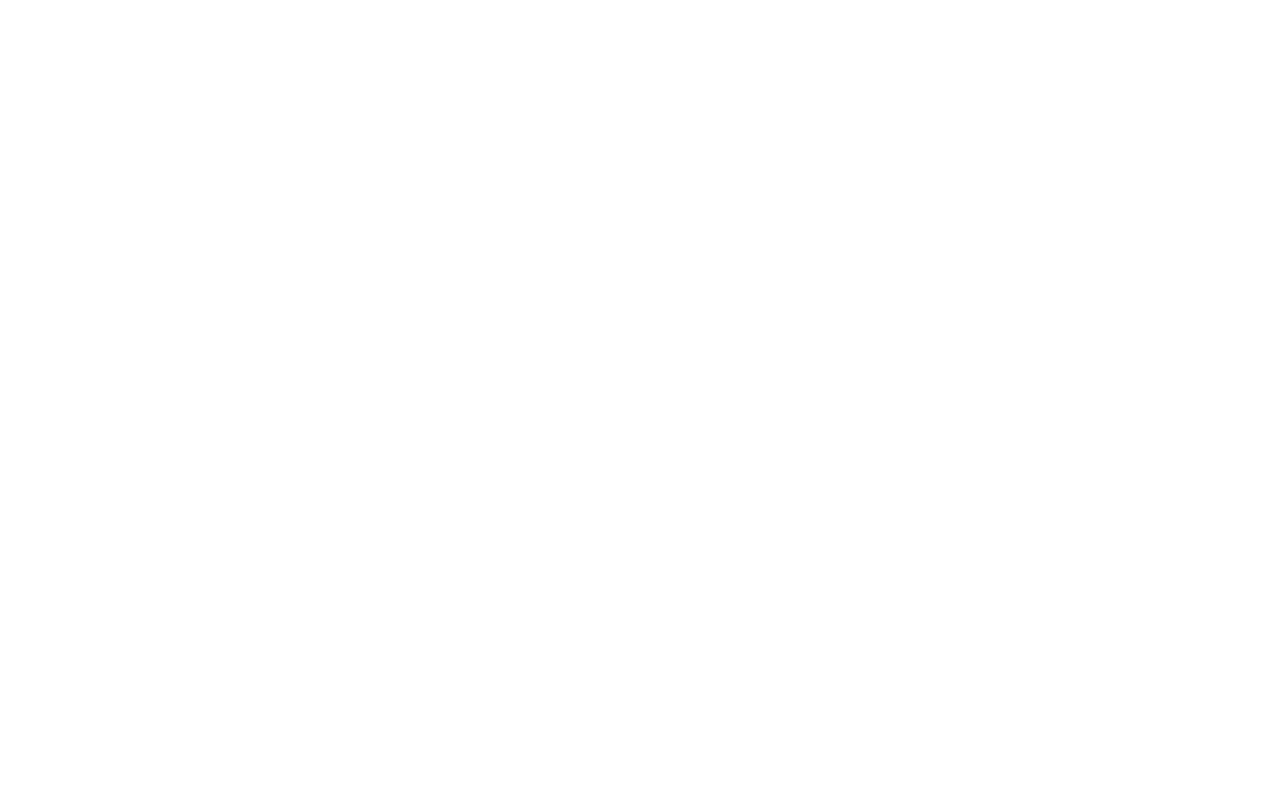
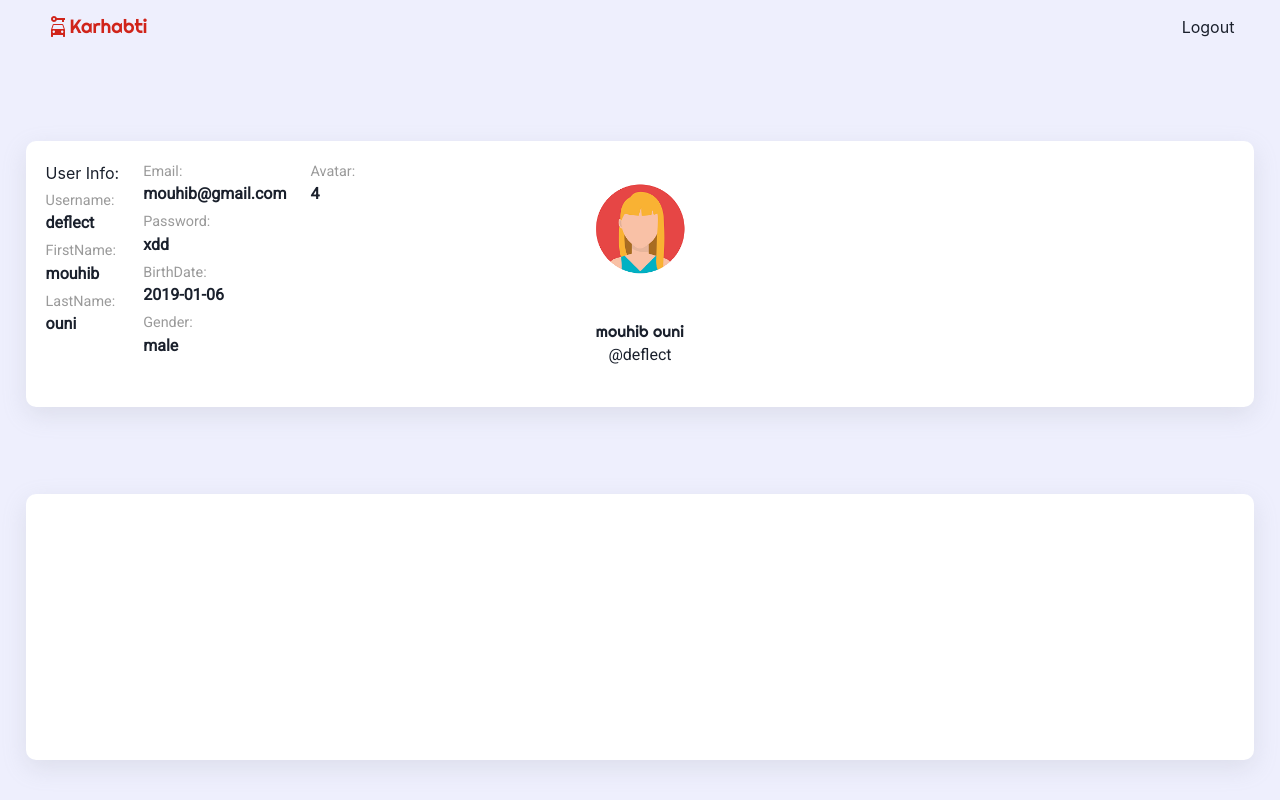
Before and after one commit to mmouhib/Karhabti, a React (Vite) app in the folder Karhabti.WebClient/Karhabti/: page /profile in a window 1280 px wide. Before the commit this address had no page. Built offline with nearby package versions, Linux system fonts and the light colour scheme.

Commit message:
Add profile and related components.

```diff
--- a/Karhabti.WebClient/Karhabti/src/App.tsx
+++ b/Karhabti.WebClient/Karhabti/src/App.tsx
@@ -4,8 +4,9 @@
 import CarSubmit from './routes/carSubmit';
 import { BrowserRouter, Route, Routes } from 'react-router-dom';
 import Avatar from './routes/avatar';
-import OutletWrapper from './components/_global/outlet/outletWrapper';
-import UserDataContextProvider from './context/userContext';
+import Outlet from './components/_global/outlet/outletWrapper';
+import UserContextProvider from './context/userContext';
+import Profile from './routes/profile';
 
 export default function App() {
 	return (
@@ -15,9 +16,9 @@
 				<Route
 					path="signup"
 					element={
-						<UserDataContextProvider>
-							<OutletWrapper />
-						</UserDataContextProvider>
+						<UserContextProvider>
+							<Outlet />
+						</UserContextProvider>
 					}
 				>
 					<Route path="" element={<Signup />} />
@@ -25,6 +26,7 @@
 				</Route>
 				<Route path="login" element={<Login />} />
 				<Route path="add-car" element={<CarSubmit />} />
+				<Route path="profile" element={<Profile />} />
 			</Routes>
 		</BrowserRouter>
 	);
--- /dev/null
+++ b/Karhabti.WebClient/Karhabti/src/components/profile/carDetails/carDetails.scss
@@ -0,0 +1,7 @@
+.car-details-container {
+  width: 100%;
+  height: 35%;
+  background-color: white;
+  border-radius: 10px;
+  box-shadow: rgba(149, 157, 165, 0.2) 0 8px 24px;
+}
--- /dev/null
+++ b/Karhabti.WebClient/Karhabti/src/components/profile/carDetails/carDetails.tsx
@@ -0,0 +1,6 @@
+import './carDetails.scss';
+import { ICarSubmitData } from '../../../types/types';
+
+export default function CarDetails({ data }: { data: ICarSubmitData }) {
+	return <div className="car-details-container"></div>;
+}
--- /dev/null
+++ b/Karhabti.WebClient/Karhabti/src/components/profile/detail/detail.scss
@@ -0,0 +1,15 @@
+.profile-detail-section {
+  font-family: Roboto, sans-serif;
+
+  & .label {
+    font-weight: 500;
+    color: #9a9a9a;
+    text-transform: capitalize;
+    font-size: 0.9em;
+  }
+
+  & .content {
+    font-weight: 600;
+  }
+
+}
--- /dev/null
+++ b/Karhabti.WebClient/Karhabti/src/components/profile/detail/detail.tsx
@@ -0,0 +1,15 @@
+import './detail.scss';
+
+interface IProfileDetailProps {
+	label: string;
+	content: string;
+}
+
+export default function ProfileDetail(props: IProfileDetailProps) {
+	return (
+		<div className="profile-detail-section">
+			<p className="label">{props.label}:</p>
+			<p className="content">{props.content}</p>
+		</div>
+	);
+}
--- /dev/null
+++ b/Karhabti.WebClient/Karhabti/src/components/profile/nav/nav.scss
@@ -0,0 +1,8 @@
+.profile-nav-container {
+  width: 100%;
+  display: flex;
+  align-items: center;
+  justify-content: space-between;
+  padding: 0 20px;
+  height: 7%;
+}
--- /dev/null
+++ b/Karhabti.WebClient/Karhabti/src/components/profile/nav/nav.tsx
@@ -0,0 +1,11 @@
+import './nav.scss';
+import Logo from '../../_global/logo/logo';
+
+export default function ProfileNav() {
+	return (
+		<nav className="profile-nav-container">
+			<Logo />
+			<p>Logout</p>
+		</nav>
+	);
+}
--- /dev/null
+++ b/Karhabti.WebClient/Karhabti/src/components/profile/userSection/userSection.scss
@@ -0,0 +1,68 @@
+.user-section-container {
+  display: flex;
+  align-items: center;
+  justify-content: space-between;
+  width: 100%;
+  height: 35%;
+  background-color: white;
+  border-radius: 10px;
+  box-shadow: rgba(149, 157, 165, 0.2) 0 8px 24px;
+
+  & .info-section {
+    width: 30%;
+    height: 100%;
+    display: flex;
+    align-items: flex-start;
+    justify-content: start;
+    flex-direction: column;
+    flex-wrap: wrap;
+    padding: 20px;
+    gap: 5px;
+  }
+
+  & .avatar-section {
+    width: 30%;
+    height: 100%;
+    display: flex;
+    align-items: center;
+    justify-content: space-around;
+    flex-direction: column;
+    flex-wrap: wrap;
+    padding: 20px;
+    gap: 5px;
+
+    & img {
+      width: 30%;
+    }
+
+    & .names-container {
+      display: flex;
+      align-items: center;
+      justify-content: center;
+      flex-direction: column;
+
+      & .full-name {
+        font-family: 'Righteous', cursive;
+      }
+
+      & .username {
+        font-family: Roboto, sans-serif;
+      }
+    }
+  }
+
+  & .share-section {
+    width: 30%;
+    height: 100%;
+    display: flex;
+    align-items: flex-start;
+    justify-content: start;
+    flex-direction: column;
+    flex-wrap: wrap;
+    padding: 20px;
+    gap: 5px;
+
+  }
+
+
+}
--- /dev/null
+++ b/Karhabti.WebClient/Karhabti/src/components/profile/userSection/userSection.tsx
@@ -0,0 +1,58 @@
+import './userSection.scss';
+import { IUserSubmit } from '../../../types/types';
+import ProfileDetail from '../detail/detail';
+// image imports
+import AvatarOne from '../../../assets/avatars/1.png';
+import AvatarTwo from '../../../assets/avatars/2.png';
+import AvatarThree from '../../../assets/avatars/3.png';
+import AvatarFour from '../../../assets/avatars/4.png';
+import AvatarFive from '../../../assets/avatars/5.png';
+import AvatarSix from '../../../assets/avatars/6.png';
+import AvatarSeven from '../../../assets/avatars/7.png';
+import AvatarEight from '../../../assets/avatars/8.png';
+import AvatarNine from '../../../assets/avatars/9.png';
+
+const Avatars = [
+	AvatarOne,
+	AvatarTwo,
+	AvatarThree,
+	AvatarFour,
+	AvatarFive,
+	AvatarSix,
+	AvatarSeven,
+	AvatarEight,
+	AvatarNine,
+];
+
+export default function UserSection({ data }: { data: IUserSubmit }) {
+	return (
+		<div className="user-section-container">
+			<div className="info-section">
+				<p>User Info:</p>
+				{Object.keys(data).map((key: string, index: number) => {
+					return (
+						// @ts-ignore
+						<ProfileDetail key={index} label={key} content={data[key]} />
+					);
+				})}
+			</div>
+			<div className="avatar-section">
+				<img
+					src={
+						Avatars.length == 1
+							? Avatars[0]
+							: Avatars[parseInt(data.avatar)]
+					}
+					alt="avatar"
+				/>
+				<div className="names-container">
+					<p className="full-name">
+						{data.firstName + ' ' + data.lastName}
+					</p>
+					<p className="username">{'@' + data.username}</p>
+				</div>
+			</div>
+			<div className="share-section"></div>
+		</div>
+	);
+}
--- a/Karhabti.WebClient/Karhabti/src/routes/profile.tsx
+++ b/Karhabti.WebClient/Karhabti/src/routes/profile.tsx
@@ -1,3 +1,47 @@
+import React from 'react';
+import UserSection from '../components/profile/userSection/userSection';
+import ProfileNav from '../components/profile/nav/nav';
+import CarDetails from '../components/profile/carDetails/carDetails';
+import { ICarSubmitData, IUserSubmit } from '../types/types';
+
+const containerStyle: React.CSSProperties = {
+	display: 'flex',
+	alignItems: 'center',
+	justifyContent: 'space-between',
+	backgroundColor: '#eeeffd',
+	width: '100vw',
+	height: '100vh',
+	flexDirection: 'column',
+	padding: '0 2vw 5vh 2vw',
+};
+
+const carData: ICarSubmitData = {
+	Model: '',
+	Power: 1,
+	Year: 222,
+	Color: '',
+	EngineSize: 2,
+	GasType: 'diesel',
+	BodyType: '',
+};
+
+const userData: IUserSubmit = {
+	username: 'deflect',
+	firstName: 'mouhib',
+	lastName: 'ouni',
+	email: 'mouhib@gmail.com',
+	password: 'xdd',
+	birthDate: '2019-01-06',
+	gender: 'male',
+	avatar: '4',
+};
+
 export default function Profile() {
-	return <div className="profile-container"></div>;
+	return (
+		<div style={containerStyle}>
+			<ProfileNav />
+			<UserSection data={userData} />
+			<CarDetails data={carData} />
+		</div>
+	);
 }
```
